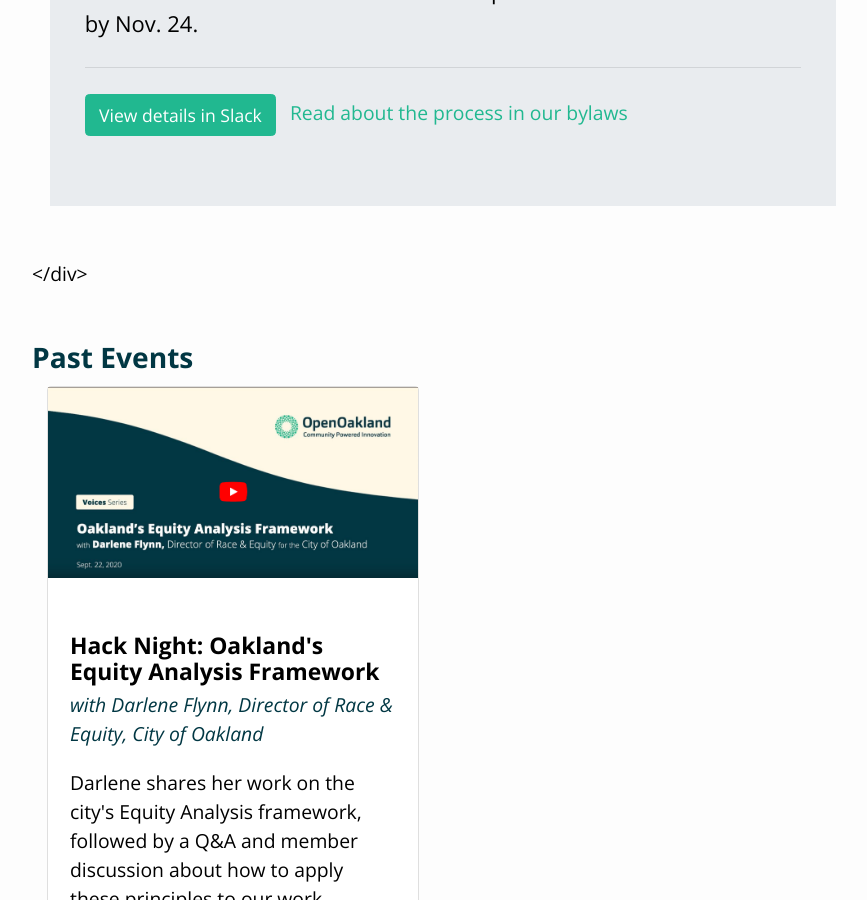
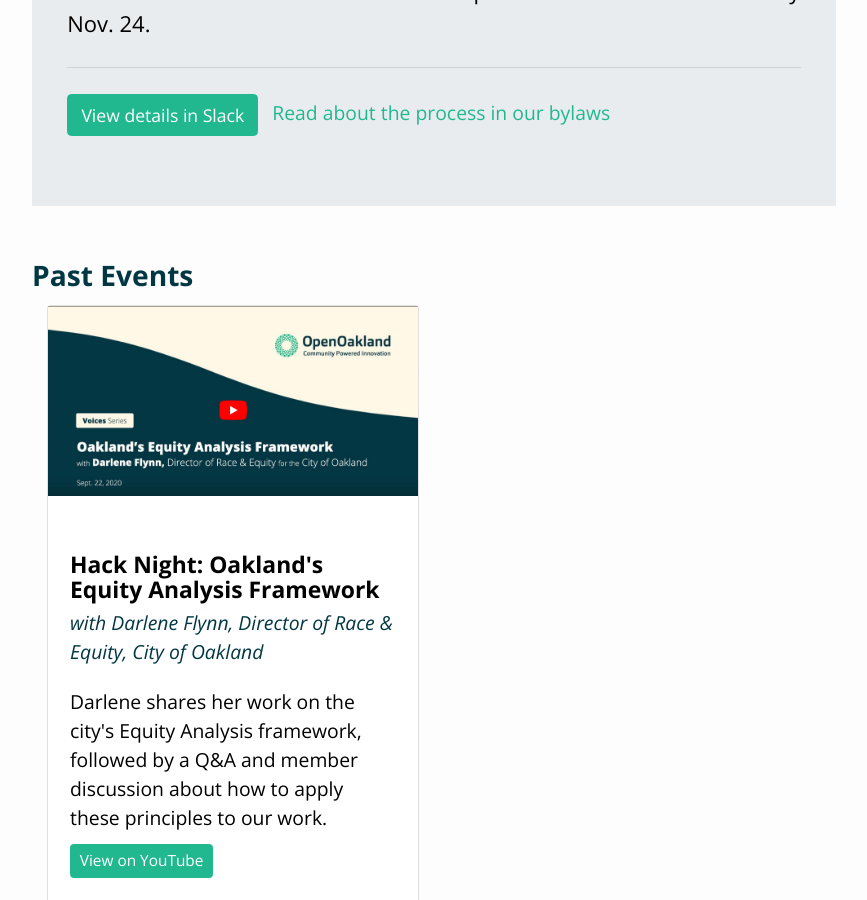
Before and after one commit to openoakland/openoakland.org, a Jekyll site: the page built from src/calendar.md, in a window 1280 px wide and 900 px high, scrolled down 1124 px. Shown: the whole window, without its empty margins (206-1073 px from the left). Built offline with Jekyll 4.4.1, drawn with Linux system fonts in a browser that asks for light colours.

Commit message:
Added kramdown comment to resolve phantom Jekyll-inserted html

```diff
--- a/src/calendar.md
+++ b/src/calendar.md
@@ -22,6 +22,10 @@
 - **Last Tuesday of each month**
 New member orientation: Get a personal introduction to OpenOakland.
 
+{::comment}
+This comment element is here to "trick" Jekyll's markdown parser, called kramdown, into closing the above list without inserting any content between the list and the next element
+{:/comment}
+
 {% for announcement in site.data.announcement %}
   {% include announcement.html %}
 {% endfor %}
```
